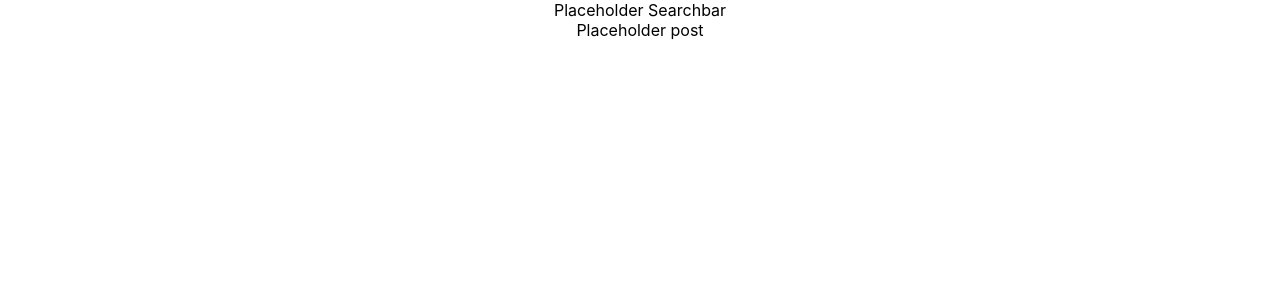
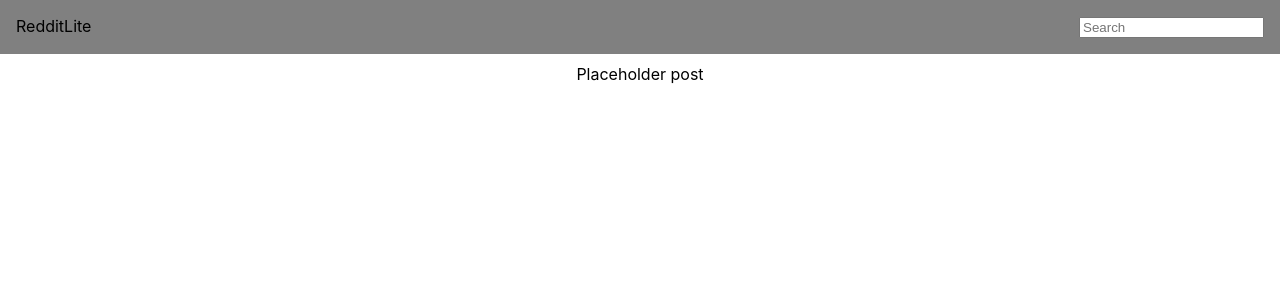
Before and after one commit to joshwillcode/joshwillcode.github.io, a React (Create React App) app: page / in a window 1280 px wide. Shown: the top 300 px of the page. Built offline with nearby package versions, Linux system fonts and the light colour scheme.

Commit message:
Add blockout elements and positioning to Search.js, added positioning to styling in Search.js and Feed.js

```diff
--- a/src/features/feed/Feed.js
+++ b/src/features/feed/Feed.js
@@ -1,9 +1,13 @@
 import React from 'react';
 import Post from '../post/Post';
 
+import styles from './Feed.module.css';
+
 function Feed({}) {
     return(
-        <Post/>
+        <div className={styles.container}>
+            <Post/>
+        </div>
     )
 }
 
--- /dev/null
+++ b/src/features/feed/Feed.module.css
@@ -0,0 +1,4 @@
+.container {
+    /* offset by fixed searchbar */
+    margin-top: 4rem;
+}
--- a/src/features/search/Search.js
+++ b/src/features/search/Search.js
@@ -1,9 +1,19 @@
 import React from 'react';
+import styles from './Search.module.css';
 
-function Search({}) {
+function Search({ handleSearchText, searchText }) {
     return(
-        <div>
-            Placeholder Searchbar
+        <div className={styles.bar}>
+            <div>
+                RedditLite
+            </div>
+            <div>
+                <input
+                    type="text"
+                    placeholder='Search'
+                    onChange={handleSearchText}
+                    value={searchText}/>
+            </div>
         </div>
     )
 }
--- /dev/null
+++ b/src/features/search/Search.module.css
@@ -0,0 +1,15 @@
+.bar {
+    display: flex;
+    flex-direction: row;
+    justify-content: space-between;
+
+    background-color: grey;
+
+    position: fixed;
+    top: 0;
+    right: 0;
+
+    padding: 1rem;
+    width: 100%;
+    box-sizing: border-box;
+}
```
